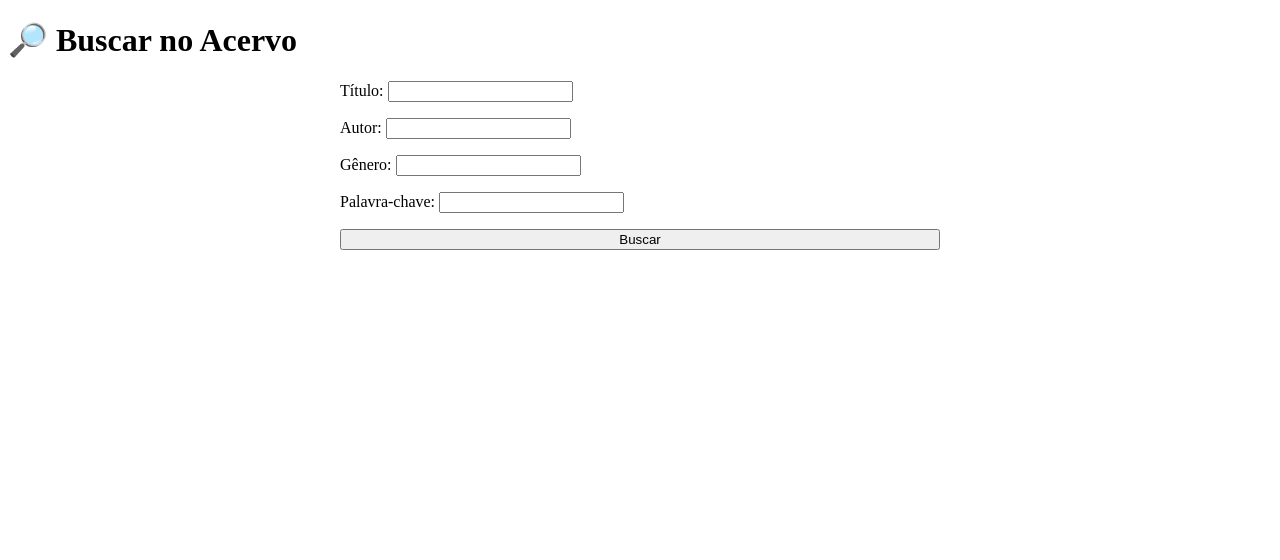
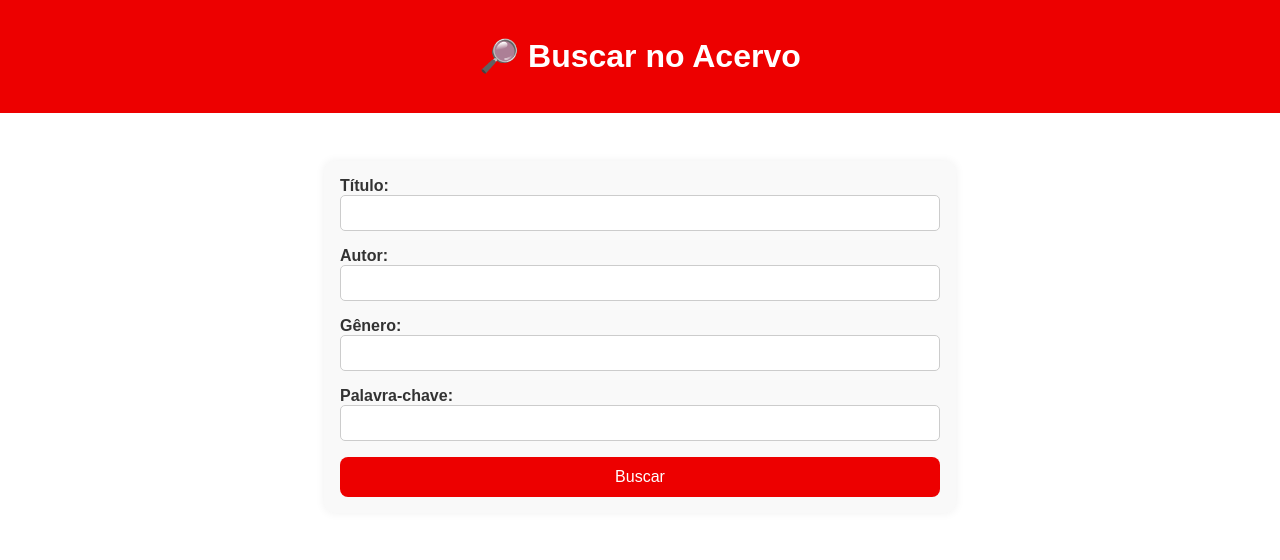
Before and after one commit to marcelobotura/BibliotecaComunitariaCNI, a PHP site: page /busca.html in a window 1280 px wide. Shown: the top 560 px of the page. Run offline with PHP 8.4, Linux system fonts and the light colour scheme.

Commit message:
atualizando css
arrumando pequeno erro css

```diff
--- a/cadastro.html
+++ b/cadastro.html
@@ -6,7 +6,7 @@
   <meta name="viewport" content="width=device-width, initial-scale=1.0" />
   <title>Cadastro de Livros</title>
   <link rel="stylesheet" href="css/style.css" />
-  <link rel="stylesheet" href="css/stylelivros.css" />
+
 </head>
 <body>
   <header>
--- a/css/style.css
+++ b/css/style.css
@@ -1,11 +1,90 @@
-.form-section {
+:root {
+    --bg-color: #ffffff;
+    --text-color: #333;
+    --accent-color: #ED0000;
+    --form-bg: #f9f9f9;
+  }
+
+  body.dark-mode {
+    --bg-color: #121212;
+    --text-color: #f1f1f1;
+    --form-bg: #1e1e1e;
+  }
+
+  body {
+    font-family: Arial, sans-serif;
+    background-color: var(--bg-color);
+    color: var(--text-color);
+    margin: 0;
+    padding: 0;
+  }
+
+  header, footer {
+    background-color: var(--accent-color);
+    color: white;
+    text-align: center;
+    padding: 1rem;
+  }
+
+  main {
+    padding: 1rem;
+  }
+
+  /* Seção de formulários */
+  .form-section {
     max-width: 600px;
-    margin: 1rem auto;
+    margin: 2rem auto;
     display: flex;
     flex-direction: column;
     gap: 1rem;
   }
 
+  form {
+    background: var(--form-bg);
+    padding: 1rem;
+    border-radius: 10px;
+    box-shadow: 0 0 10px #00000010;
+    display: flex;
+    flex-direction: column;
+    gap: 1rem;
+  }
+
+  label {
+    display: flex;
+    flex-direction: column;
+    font-weight: bold;
+  }
+
+  input[type="text"],
+  input[type="number"],
+  input[type="file"],
+  input[type="email"],
+  input[type="password"],
+  input[type="date"],
+  textarea {
+    padding: 0.5rem;
+    border: 1px solid #ccc;
+    border-radius: 5px;
+    font-size: 1rem;
+  }
+
+  /* Botões */
+  button {
+    background: var(--accent-color);
+    color: white;
+    border: none;
+    padding: 0.7rem;
+    font-size: 1rem;
+    border-radius: 8px;
+    cursor: pointer;
+    transition: 0.3s;
+  }
+
+  button:hover {
+    background: #c50000;
+  }
+
+  /* Resultado de busca */
   .resultado-livro {
     border: 1px solid #ccc;
     padding: 1rem;
@@ -14,6 +93,8 @@
     border-radius: 8px;
     background: var(--form-bg);
   }
+
+  /* Grade de livros */
   .catalogo {
     display: grid;
     grid-template-columns: repeat(auto-fit, minmax(180px, 1fr));
@@ -48,7 +129,26 @@
     font-style: italic;
     border-radius: 8px;
   }
+
+  /* Impressão */
   @media print {
-    button, header { display: none; }
-    body { margin: 0; padding: 0; }
+    button, header, footer {
+      display: none;
+    }
+
+    body {
+      margin: 0;
+      padding: 0;
+    }
   }
+
+  /* Responsividade geral */
+  @media (max-width: 600px) {
+    form {
+      padding: 0.5rem;
+    }
+
+    button {
+      font-size: 0.9rem;
+    }
+  }
```
Also changed, not shown: css/stylelivros.css (deleted, +0 -85 lines).
